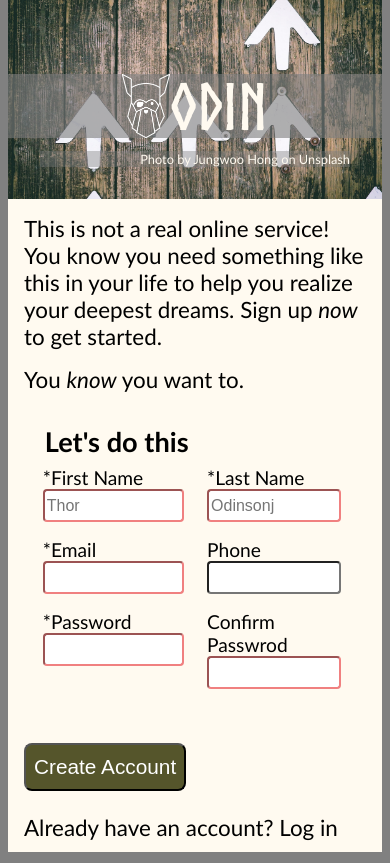
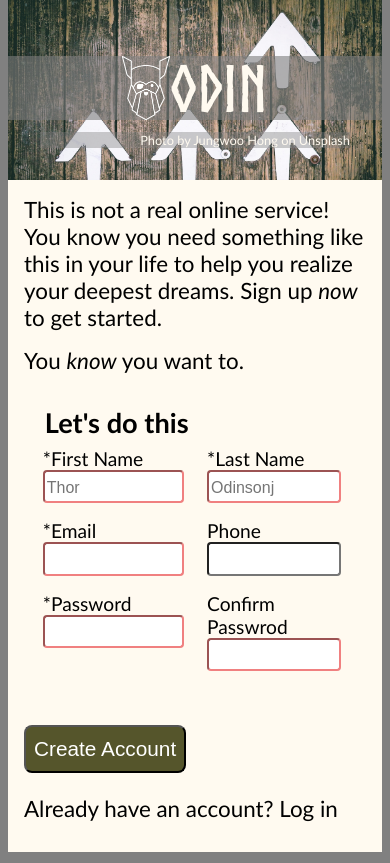
Before and after one commit to silviu-alexandru/theOdinProject, a plain HTML site: page html-advanced/signup form/index.html in a window 390 px wide. Drawn offline with Linux system fonts and the light colour scheme.

Commit message:
better adjusts to small screens

```diff
--- a/html-advanced/signup form/style.css
+++ b/html-advanced/signup form/style.css
@@ -125,7 +125,7 @@ fieldset input::placeholder {
     font-size: 1rem;
 }
 
-@media screen and (max-width: 600px){
+@media screen and (max-width: 900px){
     #main {
         flex-direction: column;
         max-width: 100vw;
@@ -145,7 +145,7 @@ fieldset input::placeholder {
         flex-direction: row;
         max-height: 4rem;
         margin: auto;
-        margin-top: 25%;
+        margin-top: 15%;
         justify-content: center;
     }
     #main-form {
```
